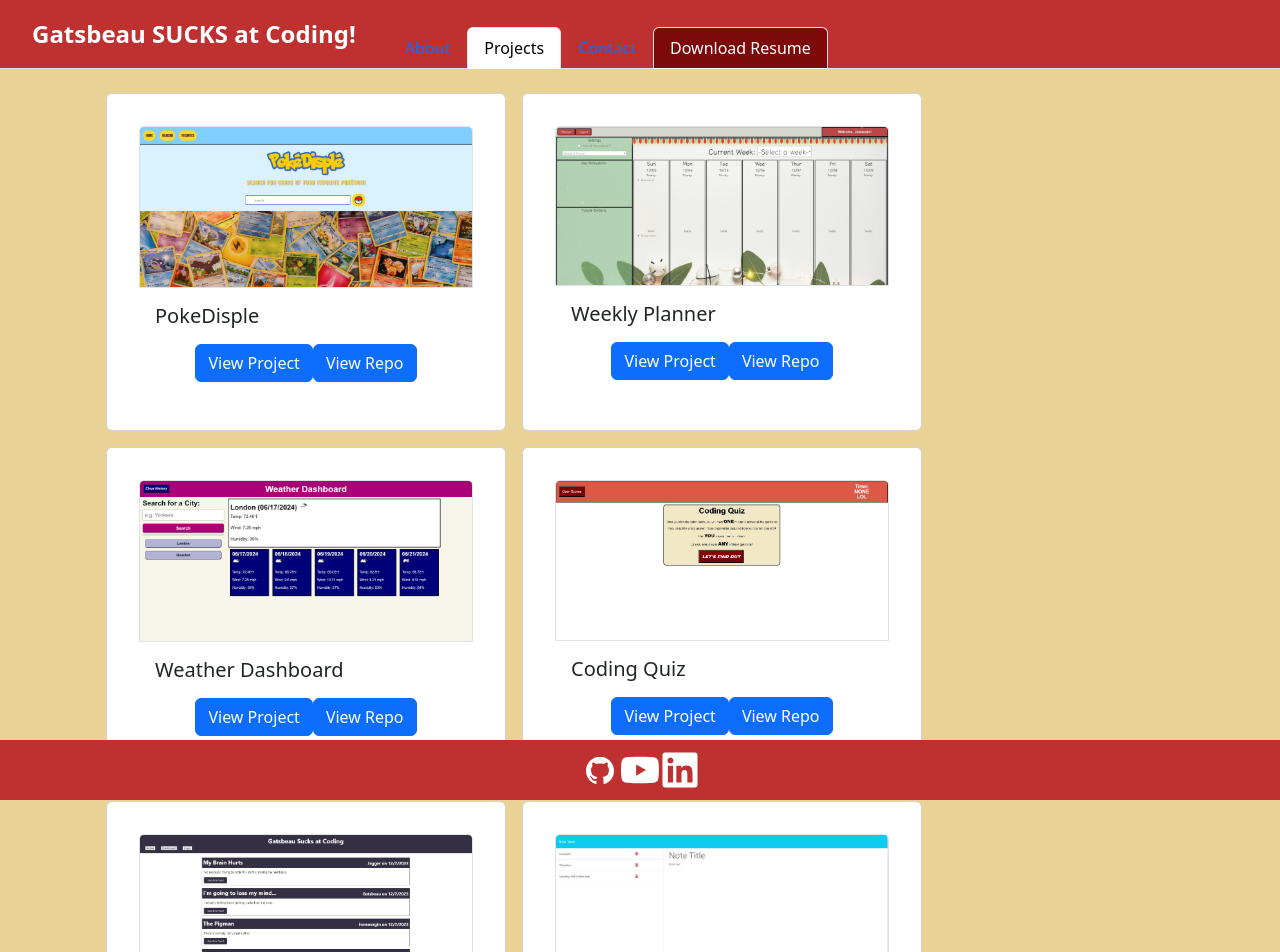
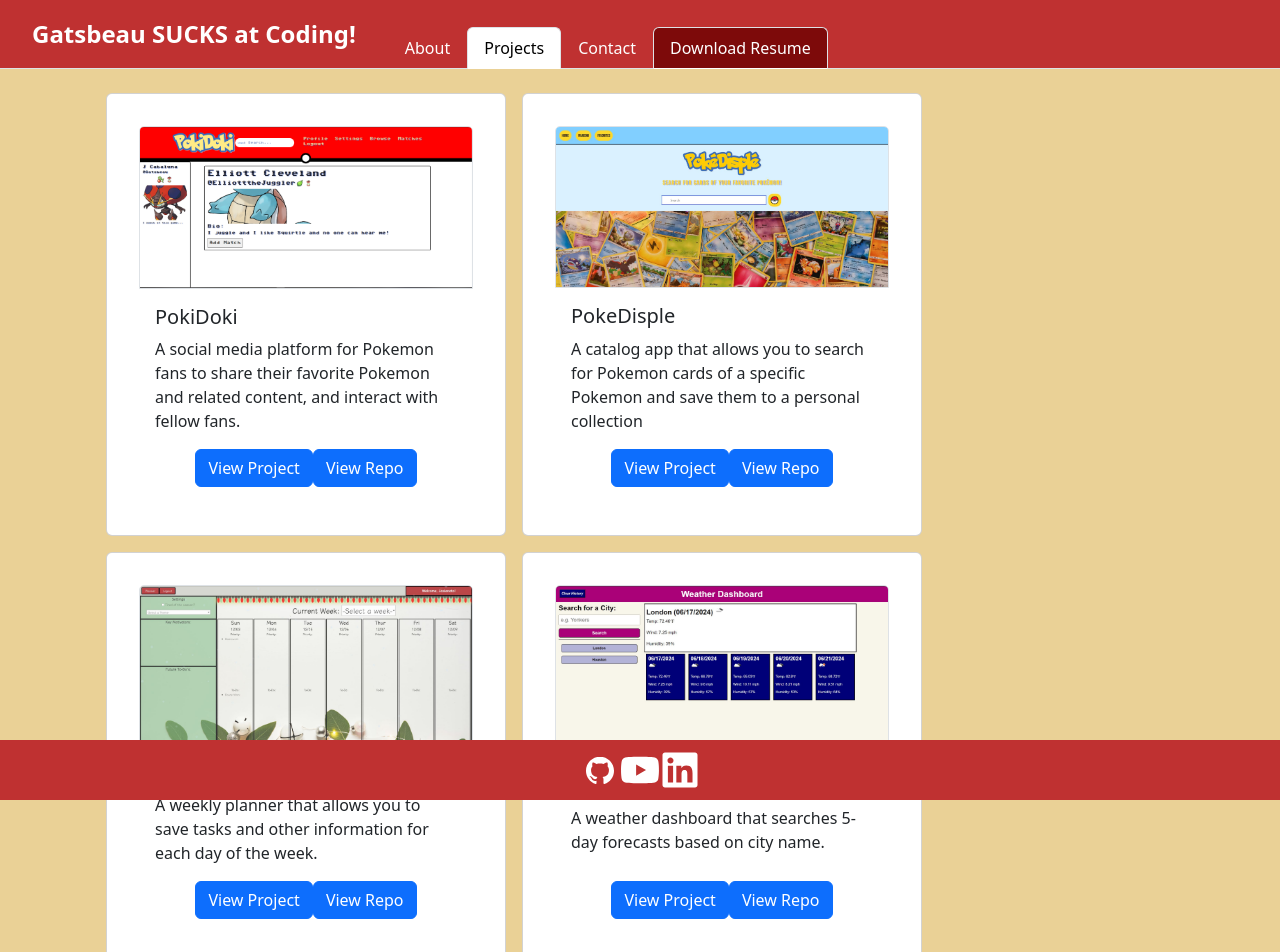
Before and after one commit to ChasingGatsby/react-portfolio, a React (Vite) app: page /projects in a window 1280 px wide. Shown: the top 952 px of the page. Built offline with nearby package versions, Linux system fonts and the light colour scheme.

Commit message:
Added pokidoki project

```diff
--- a/src/App.css
+++ b/src/App.css
@@ -1,9 +1,10 @@
-body{
-  background-color: #EAD196;
+body {
+  background-color: #ead196;
+  padding-bottom: 70px;
 }
 
 .nav {
-  background-color: #BF3131;
+  background-color: #bf3131;
 }
 
 .title {
@@ -11,6 +12,19 @@
   text-align: center;
   color: white;
   font-weight: bold;
+  transition: color 0.5% ease;
+}
+
+.title:hover {
+  color: black;
+}
+
+.nav-link {
+  color: white
+}
+
+.nav-link.active {
+  color: black
 }
 
 .custImg {
--- a/src/components/NavHeader.jsx
+++ b/src/components/NavHeader.jsx
@@ -13,7 +13,7 @@
       </li>
       <li className="nav-item">
         <Link
-          to="/about"
+          to="/about" style={{}}
           className={currentPage === "/about" ? "nav-link active" : "nav-link"}
         >
           About
--- a/src/components/Project.jsx
+++ b/src/components/Project.jsx
@@ -2,9 +2,9 @@
   return (
     <div className="card m-2" style={{ width: "25rem" }}>
       <img src={props.pic} className="card-img-top border" alt="placeholder" />
-      <div className="card-body">
+      <div className="card-body d-flex flex-column justify-content-between">
         <h5 className="card-title">{props.name}</h5>
-        <p className="card-text"> </p>
+        <p className="card-text">{props.desc}</p>
         <div className="d-flex justify-content-center">
           <a href={props.link} className="btn btn-primary">
             View Project
--- a/src/images/index.js
+++ b/src/images/index.js
@@ -4,6 +4,7 @@
 import techBlog from '../assets/portPics/techblog.jpg'
 import weatherDash from '../assets/portPics/weather.jpg'
 import codingQuiz from '../assets/portPics/quiz.jpg'
+import pokiDoki from '../assets/portPics/pokidoki.png'
 
 export {
     pokeDisple,
@@ -11,5 +12,6 @@
     noteTaker,
     techBlog,
     weatherDash,
-    codingQuiz
+    codingQuiz,
+    pokiDoki
 }
--- a/src/pages/Contact.jsx
+++ b/src/pages/Contact.jsx
@@ -3,7 +3,7 @@
     <div className="m-5">
       <form>
         <div className="form-group my-3">
-          <label htmlFor="exampleInputName">Your Names</label>
+          <label htmlFor="exampleInputName">Your Name</label>
           <input
             type="name"
             className="form-control"
--- a/src/pages/Portfolio.jsx
+++ b/src/pages/Portfolio.jsx
@@ -6,45 +6,63 @@
   techBlog,
   weatherDash,
   codingQuiz,
+  pokiDoki,
 } from "../images";
 
 export default function Portfolio() {
   const projects = [
     {
+      name: "PokiDoki",
+      link: "https://pokidoki-96931dcc8e78.herokuapp.com/",
+      repo: "https://github.com/ChasingGatsby/p3-pokidoki",
+      pic: pokiDoki,
+      description:
+        "A social media platform for Pokemon fans to share their favorite Pokemon and related content, and interact with fellow fans.",
+    },
+    {
       name: "PokeDisple",
       link: "https://madchazo.github.io/P1-pokedisple/",
       repo: "https://github.com/MadChazo/P1-pokedisple",
       pic: pokeDisple,
+      description:
+        "A catalog app that allows you to search for Pokemon cards of a specific Pokemon and save them to a personal collection",
     },
     {
       name: "Weekly Planner",
       link: "https://hidden-refuge-12457-e7186f1acd67.herokuapp.com/",
       repo: "https://github.com/ChasingGatsby/p2-weekly-planner",
       pic: weeklyPlanner,
+      description:
+        "A weekly planner that allows you to save tasks and other information for each day of the week.",
     },
     {
       name: "Weather Dashboard",
       link: "https://chasinggatsby.github.io/w6c-weather-fc/",
       repo: "https://github.com/ChasingGatsby/w6c-weather-fc",
       pic: weatherDash,
+      description:
+        "A weather dashboard that searches 5-day forecasts based on city name.",
     },
     {
       name: "Coding Quiz",
       link: "https://chasinggatsby.github.io/w4c-codequiz/",
       repo: "https://github.com/ChasingGatsby/w4c-codequiz",
       pic: codingQuiz,
+      description: "A simple coding quiz",
     },
     {
       name: "Tech Blog",
       link: "https://polar-refuge-49175-d6c386176be9.herokuapp.com/",
       repo: "https://github.com/ChasingGatsby/tech-blog",
       pic: techBlog,
+      description: "A simple tech blog",
     },
     {
       name: "Note Taker",
       link: "https://infinite-bayou-86037-c3d7475f96e7.herokuapp.com/",
       repo: "https://github.com/ChasingGatsby/note-taker",
       pic: noteTaker,
+      description: "A simple note taker",
     },
   ];
 
@@ -57,6 +75,7 @@
           link={project.link}
           repo={project.repo}
           pic={project.pic}
+          desc={project.description}
         />
       ))}
     </div>
```
Also changed, not shown: src/assets/portPics/pokidoki.png (added). Lines whose indentation alone changed are shown as unchanged.
